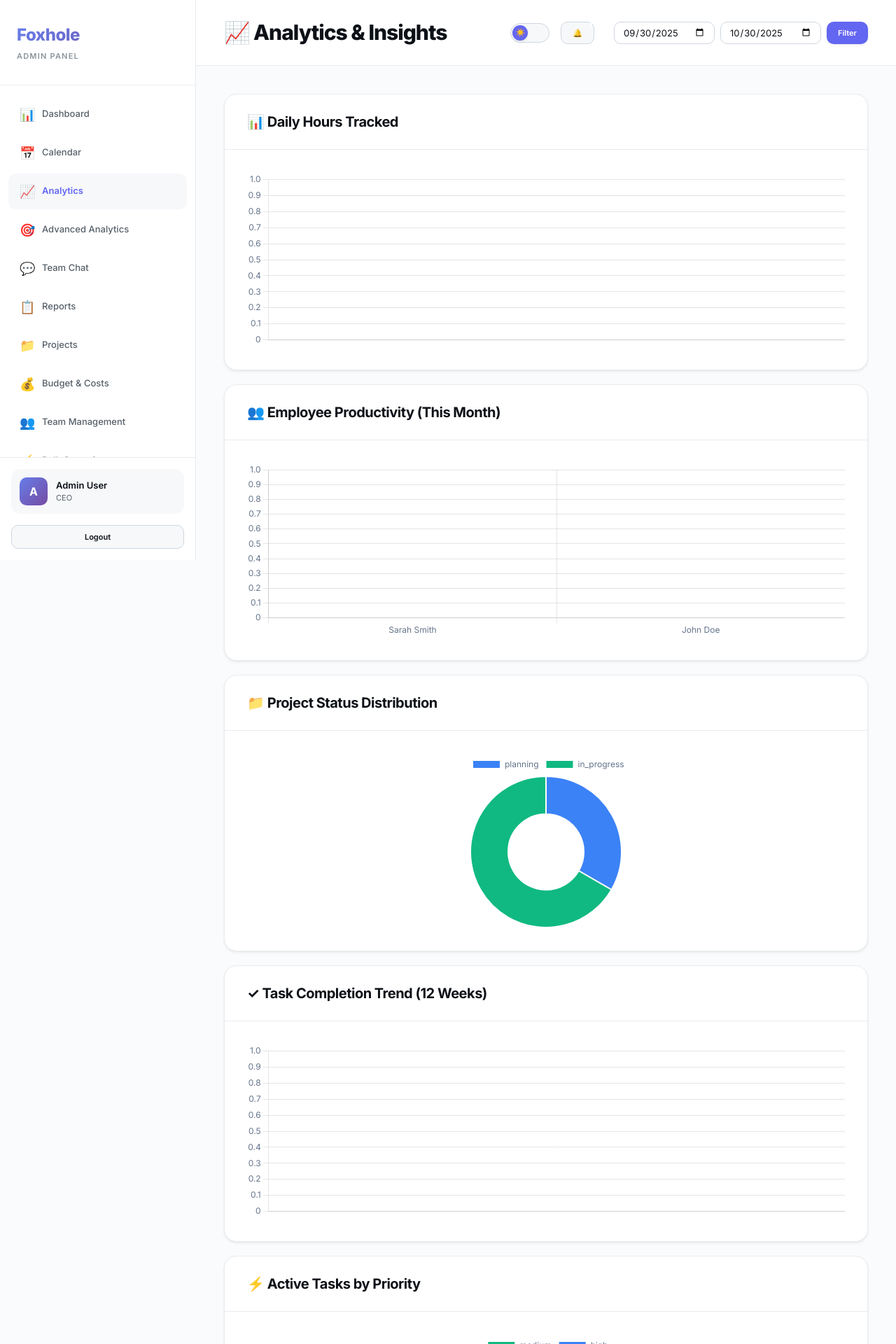
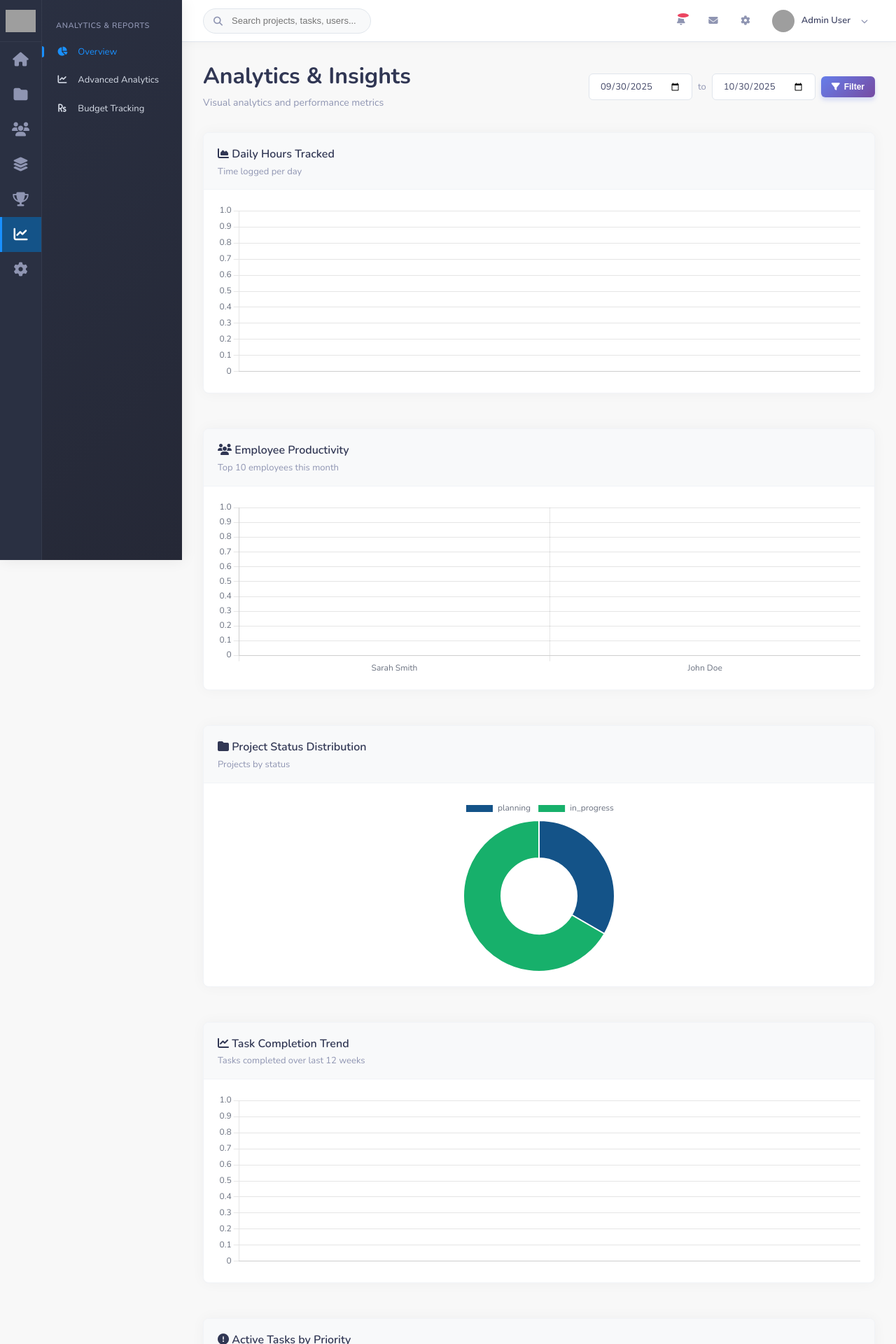
Before and after one commit to sood1992/Foxhole-new, a PHP site: page /admin/analytics.php in a window 1280 px wide. Shown: the top 1920 px of the page at 70% size. Run offline with PHP 8.4, Linux system fonts and the light colour scheme; a user stored in the database is signed in; data comes from the database, SQL or seed files in the repository; data that the repository does not hold is empty; some libraries are stand-ins or nearby versions; grey boxes are pictures that could not be loaded.

Commit message:
Add bulk operations to sidebar and convert analytics to V3
Sidebar Updates:
- Add bulk operations section with links to bulk-operations.php and bulk-import.php
- Fix create-project link (project creation is in projects.php, not separate page)
- Add layer-group icon for bulk operations menu

Analytics V3 Conversion:
- admin/analytics.php: Full V3 conversion with Chart.js visualizations
- Updated all 6 chart cards with V3 styling
- Added V3 color palette for charts (primary #145388, success #17b06b, etc.)
- Changed Chart.js font to Nunito to match V3 design
- Added date range filter with V3 form controls
- Responsive chart grid layout

All charts working:
- Daily hours tracked (line chart)
- Employee productivity (bar chart)
- Project status distribution (doughnut chart)
- Task completion trend (line chart)
- Active tasks by priority (pie chart)
- Peak working hours (bar chart)

🤖 Generated with [Claude Code](https://claude.com/claude-code)

Co-Authored-By: Claude <noreply@anthropic.com>

```diff
--- a/admin/analytics.php
+++ b/admin/analytics.php
@@ -95,102 +95,161 @@ $hourlyDist = $db->query("
 <head>
     <meta charset="UTF-8">
     <meta name="viewport" content="width=device-width, initial-scale=1.0">
-    <title>Analytics - <?php echo SITE_NAME; ?></title>
-    <link rel="stylesheet" href="../assets/css/ultra-premium.css">
+    <title>Analytics - <?php echo SITE_NAME; ?> V3</title>
+    <link rel="stylesheet" href="https://cdnjs.cloudflare.com/ajax/libs/font-awesome/6.4.0/css/all.min.css">
+    <link rel="stylesheet" href="../assets/css/vien-v3.css">
     <script src="https://cdn.jsdelivr.net/npm/chart.js@4.4.0/dist/chart.umd.min.js"></script>
 </head>
 <body>
-    <div class="dashboard">
-        <!-- Sidebar -->
-        <?php include '../includes/admin-sidebar.php'; ?>
+    <div class="app-container">
+        <?php include '../includes/v3-admin-sidebar.php'; ?>
 
-        <!-- Main Content -->
-        <main class="main-content">
-            <div class="topbar">
-                <h1>📈 Analytics & Insights</h1>
-                <div class="topbar-actions">
-                    <?php include '../includes/notifications-dropdown.php'; ?>
-                    <form method="GET" style="display: flex; gap: 8px; margin-left: 12px;">
-                        <input type="date" name="start_date" value="<?php echo $startDate; ?>" class="form-control" style="width: auto; padding: 6px 12px;">
-                        <input type="date" name="end_date" value="<?php echo $endDate; ?>" class="form-control" style="width: auto; padding: 6px 12px;">
-                        <button type="submit" class="btn btn-primary btn-sm">Filter</button>
+        <div class="main-content">
+            <?php include '../includes/v3-header.php'; ?>
+
+            <div class="content-wrapper">
+                <!-- Page Title -->
+                <div style="margin-bottom: 30px; display: flex; justify-content: space-between; align-items: center; flex-wrap: wrap; gap: 16px;">
+                    <div>
+                        <h1 style="margin-bottom: 8px;">Analytics & Insights</h1>
+                        <p style="color: var(--text-secondary); font-size: 14px; margin: 0;">
+                            Visual analytics and performance metrics
+                        </p>
+                    </div>
+                    <form method="GET" style="display: flex; gap: 8px; align-items: center;">
+                        <input type="date" name="start_date" value="<?php echo $startDate; ?>" class="form-control" style="width: auto;">
+                        <span style="color: var(--text-secondary);">to</span>
+                        <input type="date" name="end_date" value="<?php echo $endDate; ?>" class="form-control" style="width: auto;">
+                        <button type="submit" class="btn btn-primary btn-sm">
+                            <i class="fas fa-filter"></i> Filter
+                        </button>
                     </form>
                 </div>
-            </div>
 
-            <div class="content">
                 <!-- Chart Grid -->
                 <div style="display: grid; grid-template-columns: repeat(auto-fit, minmax(500px, 1fr)); gap: 20px;">
 
                     <!-- Daily Hours Trend -->
                     <div class="card">
                         <div class="card-header">
-                            <h3>📊 Daily Hours Tracked</h3>
+                            <div>
+                                <h3 style="margin: 0;"><i class="fas fa-chart-area"></i> Daily Hours Tracked</h3>
+                                <p style="font-size: 13px; color: var(--text-secondary); margin: 4px 0 0 0;">
+                                    Time logged per day
+                                </p>
+                            </div>
                         </div>
                         <div class="card-body">
-                            <canvas id="dailyHoursChart" height="250"></canvas>
+                            <div style="position: relative; height: 250px;">
+                                <canvas id="dailyHoursChart"></canvas>
+                            </div>
                         </div>
                     </div>
 
                     <!-- Employee Productivity -->
                     <div class="card">
                         <div class="card-header">
-                            <h3>👥 Employee Productivity (This Month)</h3>
+                            <div>
+                                <h3 style="margin: 0;"><i class="fas fa-users"></i> Employee Productivity</h3>
+                                <p style="font-size: 13px; color: var(--text-secondary); margin: 4px 0 0 0;">
+                                    Top 10 employees this month
+                                </p>
+                            </div>
                         </div>
                         <div class="card-body">
-                            <canvas id="employeeChart" height="250"></canvas>
+                            <div style="position: relative; height: 250px;">
+                                <canvas id="employeeChart"></canvas>
+                            </div>
                         </div>
                     </div>
 
                     <!-- Project Status Distribution -->
                     <div class="card">
                         <div class="card-header">
-                            <h3>📁 Project Status Distribution</h3>
+                            <div>
+                                <h3 style="margin: 0;"><i class="fas fa-folder"></i> Project Status Distribution</h3>
+                                <p style="font-size: 13px; color: var(--text-secondary); margin: 4px 0 0 0;">
+                                    Projects by status
+                                </p>
+                            </div>
                         </div>
                         <div class="card-body">
-                            <canvas id="projectStatusChart" height="250"></canvas>
+                            <div style="position: relative; height: 250px;">
+                                <canvas id="projectStatusChart"></canvas>
+                            </div>
                         </div>
                     </div>
 
                     <!-- Task Completion Trend -->
                     <div class="card">
                         <div class="card-header">
-                            <h3>✓ Task Completion Trend (12 Weeks)</h3>
+                            <div>
+                                <h3 style="margin: 0;"><i class="fas fa-chart-line"></i> Task Completion Trend</h3>
+                                <p style="font-size: 13px; color: var(--text-secondary); margin: 4px 0 0 0;">
+                                    Tasks completed over last 12 weeks
+                                </p>
+                            </div>
                         </div>
                         <div class="card-body">
-                            <canvas id="taskTrendChart" height="250"></canvas>
+                            <div style="position: relative; height: 250px;">
+                                <canvas id="taskTrendChart"></canvas>
+                            </div>
                         </div>
                     </div>
 
                     <!-- Priority Distribution -->
                     <div class="card">
                         <div class="card-header">
-                            <h3>⚡ Active Tasks by Priority</h3>
+                            <div>
+                                <h3 style="margin: 0;"><i class="fas fa-exclamation-circle"></i> Active Tasks by Priority</h3>
+                                <p style="font-size: 13px; color: var(--text-secondary); margin: 4px 0 0 0;">
+                                    Distribution of incomplete tasks
+                                </p>
+                            </div>
                         </div>
                         <div class="card-body">
-                            <canvas id="priorityChart" height="250"></canvas>
+                            <div style="position: relative; height: 250px;">
+                                <canvas id="priorityChart"></canvas>
+                            </div>
                         </div>
                     </div>
 
                     <!-- Peak Working Hours -->
                     <div class="card">
                         <div class="card-header">
-                            <h3>⏰ Peak Working Hours (Last 30 Days)</h3>
+                            <div>
+                                <h3 style="margin: 0;"><i class="fas fa-clock"></i> Peak Working Hours</h3>
+                                <p style="font-size: 13px; color: var(--text-secondary); margin: 4px 0 0 0;">
+                                    Session starts by hour (last 30 days)
+                                </p>
+                            </div>
                         </div>
                         <div class="card-body">
-                            <canvas id="hourlyChart" height="250"></canvas>
+                            <div style="position: relative; height: 250px;">
+                                <canvas id="hourlyChart"></canvas>
+                            </div>
                         </div>
                     </div>
 
                 </div>
             </div>
-        </main>
+        </div>
     </div>
 
     <script>
-    // Chart.js defaults
-    Chart.defaults.font.family = "'Inter', sans-serif";
-    Chart.defaults.color = '#64748b';
+    // Chart.js defaults - V3 colors
+    Chart.defaults.font.family = "'Nunito', sans-serif";
+    Chart.defaults.color = '#6b7280';
+
+    // V3 Color palette
+    const v3Colors = {
+        primary: '#145388',
+        success: '#17b06b',
+        warning: '#f8b739',
+        danger: '#ec4561',
+        info: '#0dcaf0',
+        purple: '#9b59b6'
+    };
 
     // Daily Hours Chart
     const dailyHoursCtx = document.getElementById('dailyHoursChart').getContext('2d');
@@ -201,8 +260,8 @@ $hourlyDist = $db->query("
             datasets: [{
                 label: 'Hours',
                 data: <?php echo json_encode(array_column($dailyHoursData, 'hours')); ?>,
-                borderColor: '#3b82f6',
-                backgroundColor: 'rgba(59, 130, 246, 0.1)',
+                borderColor: v3Colors.primary,
+                backgroundColor: 'rgba(20, 83, 136, 0.1)',
                 fill: true,
                 tension: 0.4
             }]
@@ -228,7 +287,7 @@ $hourlyDist = $db->query("
             datasets: [{
                 label: 'Hours Worked',
                 data: <?php echo json_encode(array_column($employeeProductivity, 'total_hours')); ?>,
-                backgroundColor: '#10b981'
+                backgroundColor: v3Colors.success
             }]
         },
         options: {
@@ -251,7 +310,7 @@ $hourlyDist = $db->query("
             labels: <?php echo json_encode(array_column($projectStatus, 'status')); ?>,
             datasets: [{
                 data: <?php echo json_encode(array_column($projectStatus, 'count')); ?>,
-                backgroundColor: ['#3b82f6', '#10b981', '#f59e0b', '#ef4444', '#8b5cf6', '#06b6d4']
+                backgroundColor: [v3Colors.primary, v3Colors.success, v3Colors.warning, v3Colors.danger, v3Colors.purple, v3Colors.info]
             }]
         },
         options: {
@@ -269,8 +328,8 @@ $hourlyDist = $db->query("
             datasets: [{
                 label: 'Tasks Completed',
                 data: <?php echo json_encode(array_column($taskTrend, 'completed')); ?>,
-                borderColor: '#10b981',
-                backgroundColor: 'rgba(16, 185, 129, 0.1)',
+                borderColor: v3Colors.success,
+                backgroundColor: 'rgba(23, 176, 107, 0.1)',
                 fill: true,
                 tension: 0.4
             }]
@@ -295,7 +354,7 @@ $hourlyDist = $db->query("
             labels: <?php echo json_encode(array_column($priorityDist, 'priority')); ?>,
             datasets: [{
                 data: <?php echo json_encode(array_column($priorityDist, 'count')); ?>,
-                backgroundColor: ['#10b981', '#3b82f6', '#f59e0b', '#ef4444']
+                backgroundColor: [v3Colors.success, v3Colors.primary, v3Colors.warning, v3Colors.danger]
             }]
         },
         options: {
@@ -313,7 +372,7 @@ $hourlyDist = $db->query("
             datasets: [{
                 label: 'Sessions Started',
                 data: <?php echo json_encode(array_column($hourlyDist, 'sessions')); ?>,
-                backgroundColor: '#3b82f6'
+                backgroundColor: v3Colors.primary
             }]
         },
         options: {
@@ -328,6 +387,5 @@ $hourlyDist = $db->query("
         }
     });
     </script>
-    <script src="../assets/js/theme.js"></script>
 </body>
 </html>
--- a/includes/v3-admin-sidebar.php
+++ b/includes/v3-admin-sidebar.php
@@ -27,6 +27,10 @@ $current_page = basename($_SERVER['PHP_SELF']);
             <a href="../admin/team.php" class="main-menu-item <?php echo (in_array($current_page, ['team.php', 'users.php'])) ? 'active' : ''; ?>"
                data-menu="team" title="Team">
                 <i class="fas fa-users"></i>
+            </a>
+            <a href="../admin/bulk-operations.php" class="main-menu-item <?php echo (in_array($current_page, ['bulk-operations.php', 'bulk-import.php'])) ? 'active' : ''; ?>"
+               data-menu="bulk" title="Bulk Operations">
+                <i class="fas fa-layer-group"></i>
             </a>
             <a href="../admin/gamification.php" class="main-menu-item <?php echo ($current_page == 'gamification.php') ? 'active' : ''; ?>"
                data-menu="gamification" title="Gamification">
@@ -65,7 +69,7 @@ $current_page = basename($_SERVER['PHP_SELF']);
             <a href="../admin/projects.php" class="menu-item <?php echo ($current_page == 'projects.php') ? 'active' : ''; ?>">
                 <i class="fas fa-list"></i> All Projects
             </a>
-            <a href="../admin/create-project.php" class="menu-item <?php echo ($current_page == 'create-project.php') ? 'active' : ''; ?>">
+            <a href="../admin/projects.php#create" class="menu-item">
                 <i class="fas fa-plus"></i> Create Project
             </a>
             <a href="../admin/projects.php?status=in_progress" class="menu-item">
@@ -90,6 +94,17 @@ $current_page = basename($_SERVER['PHP_SELF']);
             </a>
             <a href="../admin/team.php?role=employee" class="menu-item">
                 <i class="fas fa-user"></i> Employees
+            </a>
+        </div>
+
+        <!-- Bulk Operations Section -->
+        <div class="menu-section" data-menu="bulk">
+            <div class="menu-title">Bulk Operations</div>
+            <a href="../admin/bulk-operations.php" class="menu-item <?php echo ($current_page == 'bulk-operations.php') ? 'active' : ''; ?>">
+                <i class="fas fa-users-cog"></i> Bulk User Operations
+            </a>
+            <a href="../admin/bulk-import.php" class="menu-item <?php echo ($current_page == 'bulk-import.php') ? 'active' : ''; ?>">
+                <i class="fas fa-file-import"></i> Bulk Import
             </a>
         </div>
 
```
